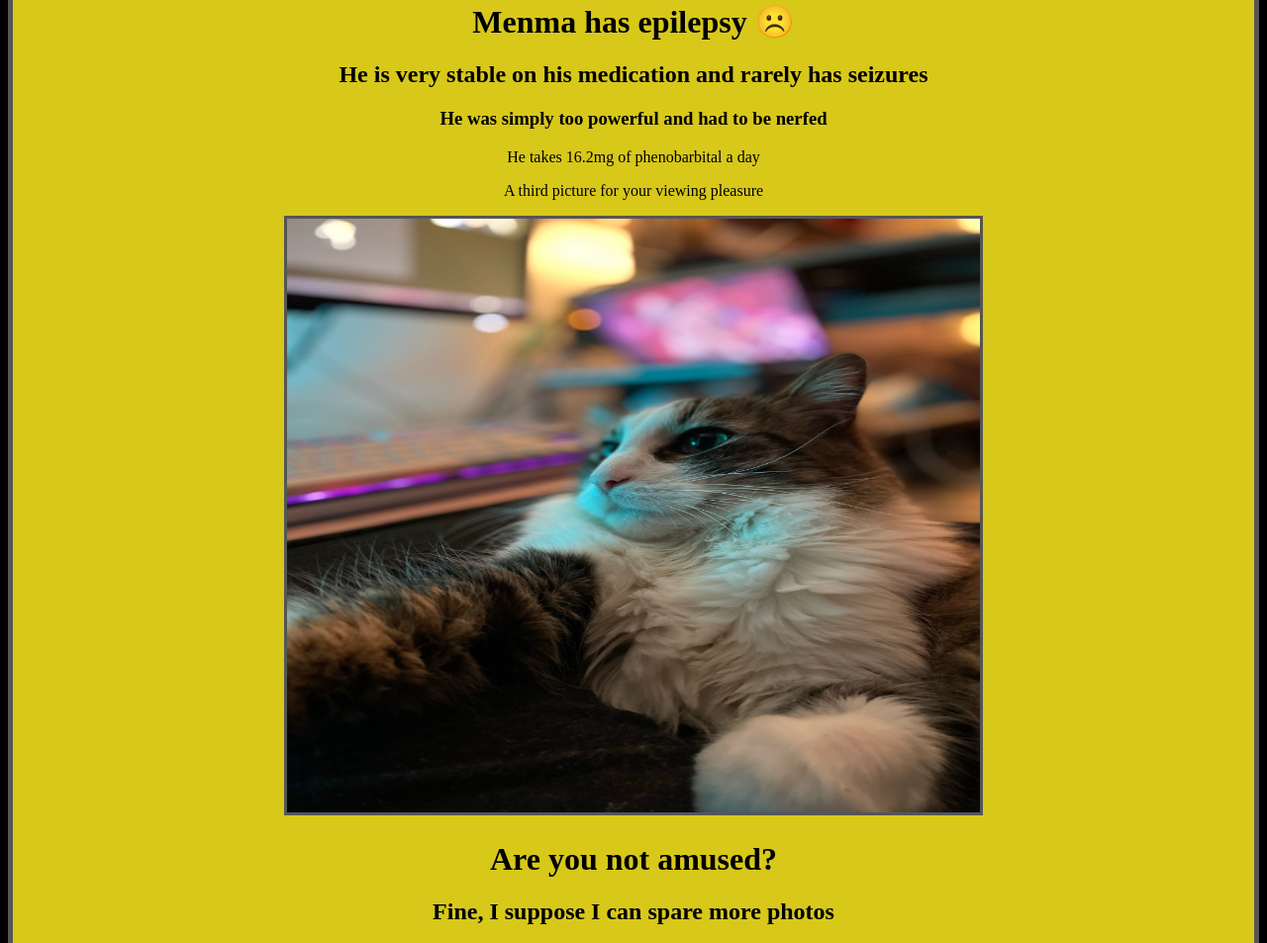
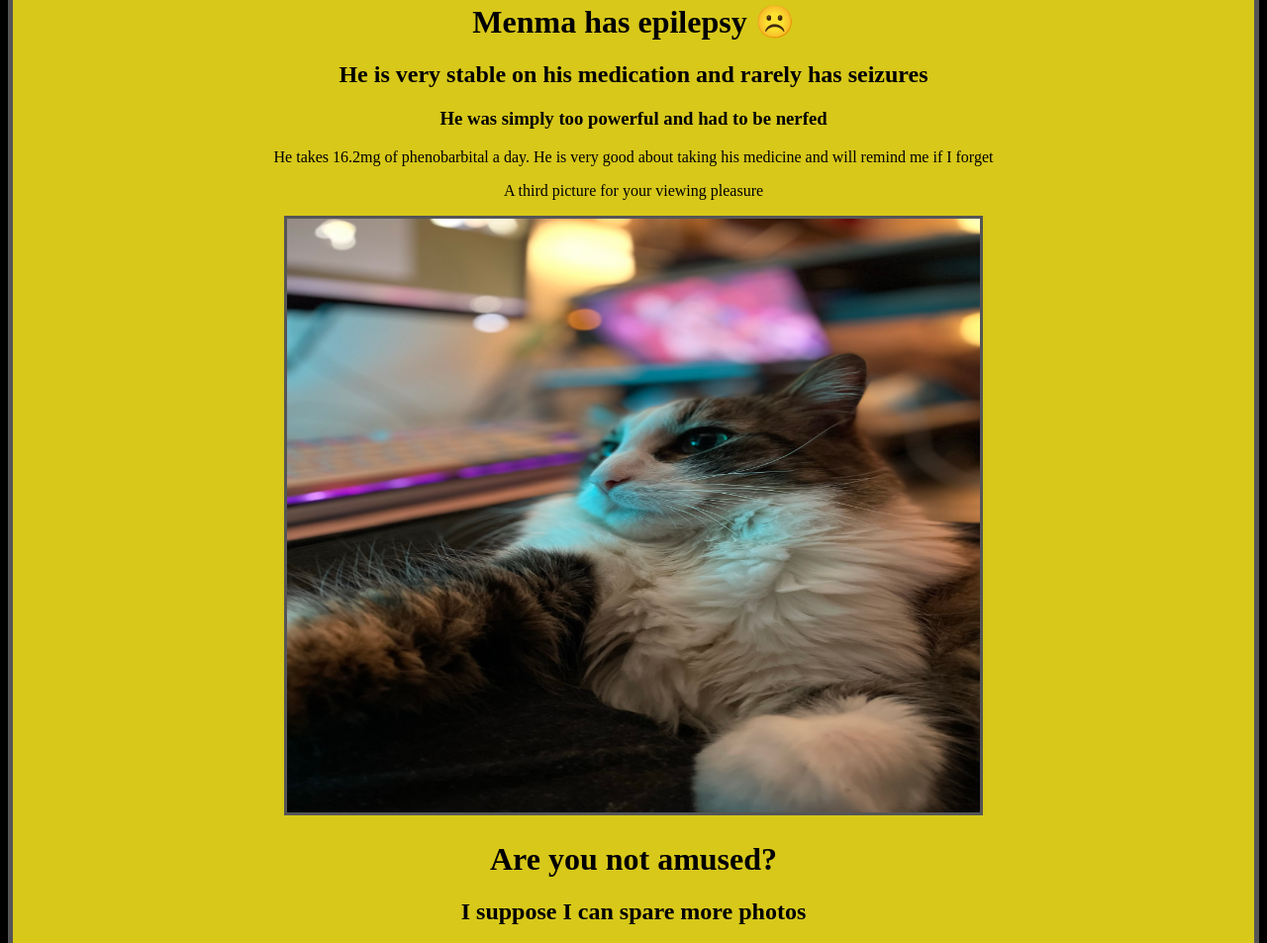
Before and after one commit to PT-Web-Dev-Jan-23/js-assignment-4-html-me-something-sherryb, a website: page index.html in a window 1280 px wide. Shown: the part 1618-2571 px from the top of the page at 99% size. Drawn offline with Linux system fonts and the light colour scheme; grey boxes are pictures that could not be loaded.

Commit message:
html updates

```diff
--- a/index.html
+++ b/index.html
@@ -20,7 +20,7 @@
          <h1> Menma has epilepsy ☹️</h1>
          <h2> He is very stable on his medication and rarely has seizures</h2>
          <h3> He was simply too powerful and had to be nerfed </h3>
-         <p> He takes 16.2mg of phenobarbital a day</p>
+         <p> He takes 16.2mg of phenobarbital a day. He is very good about taking his medicine and will remind me if I forget</p>
 
          <article>
             <p> A third picture for your viewing pleasure </p>
@@ -28,7 +28,7 @@
          </article>
 
          <h1> Are you not amused? </h1>
-         <h2> Fine, I suppose I can spare more photos</h2>
+         <h2> I suppose I can spare more photos</h2>
          <img id="img03" src="images/4.jpg">
          <img id="img04" src="images/5.jpg">
          <article>
```
